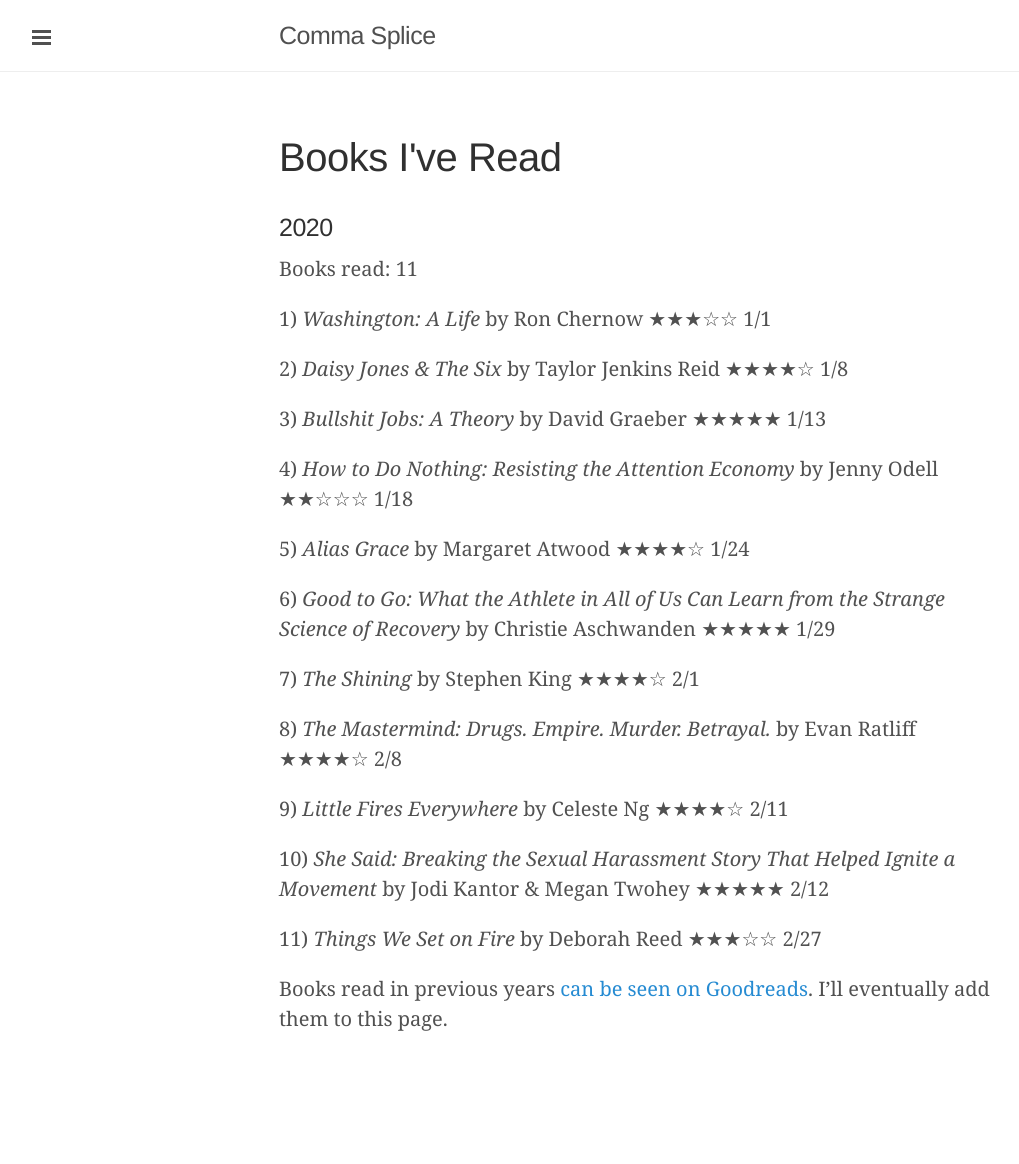
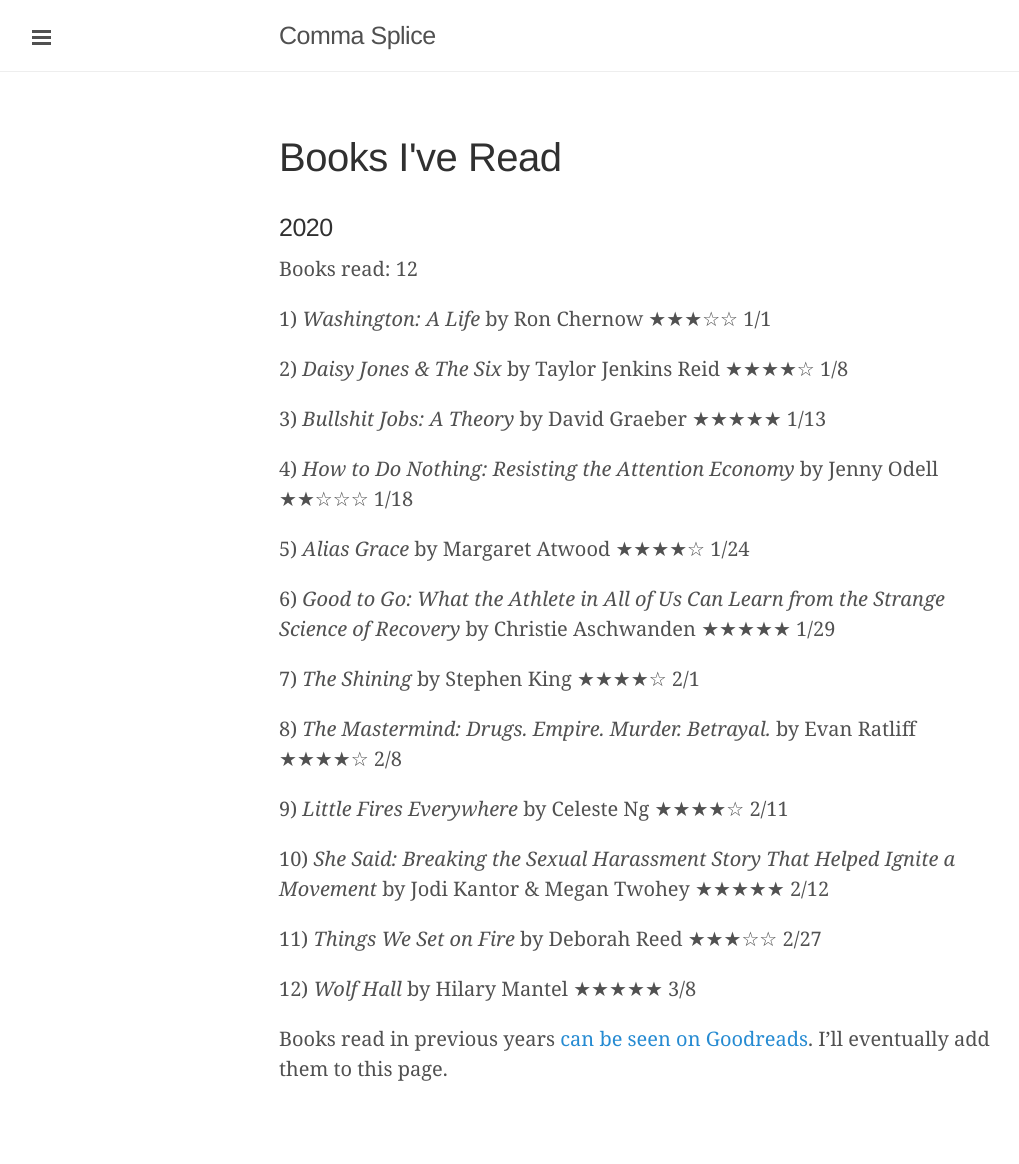
Before and after one commit to davidixon/davidixon.github.io, a Jekyll site: the page built from books.md, in a window 1280 px wide. Shown: the whole page, without its empty margins (1-1020 px from the left). Built offline with Jekyll 4.4.1, drawn with Linux system fonts in a browser that asks for light colours; before the commit the page ends 1114 px from its top, so only the background shows below that.

Commit message:
updated book log

```diff
--- a/books.md
+++ b/books.md
@@ -6,7 +6,7 @@
 
 ### 2020
 
-Books read: 11
+Books read: 12
 
 1) *Washington: A Life* by Ron Chernow ★★★☆☆ 1/1
 
@@ -30,4 +30,6 @@
 
 11) *Things We Set on Fire* by Deborah Reed ★★★☆☆ 2/27
 
+12) *Wolf Hall* by Hilary Mantel ★★★★★ 3/8
+
 Books read in previous years [can be seen on Goodreads](https://www.goodreads.com/review/list/2753148?shelf=read). I'll eventually add them to this page.
```
Also changed, not shown: _posts/2020-02-02-the-shining.md (+1 -1 lines).
